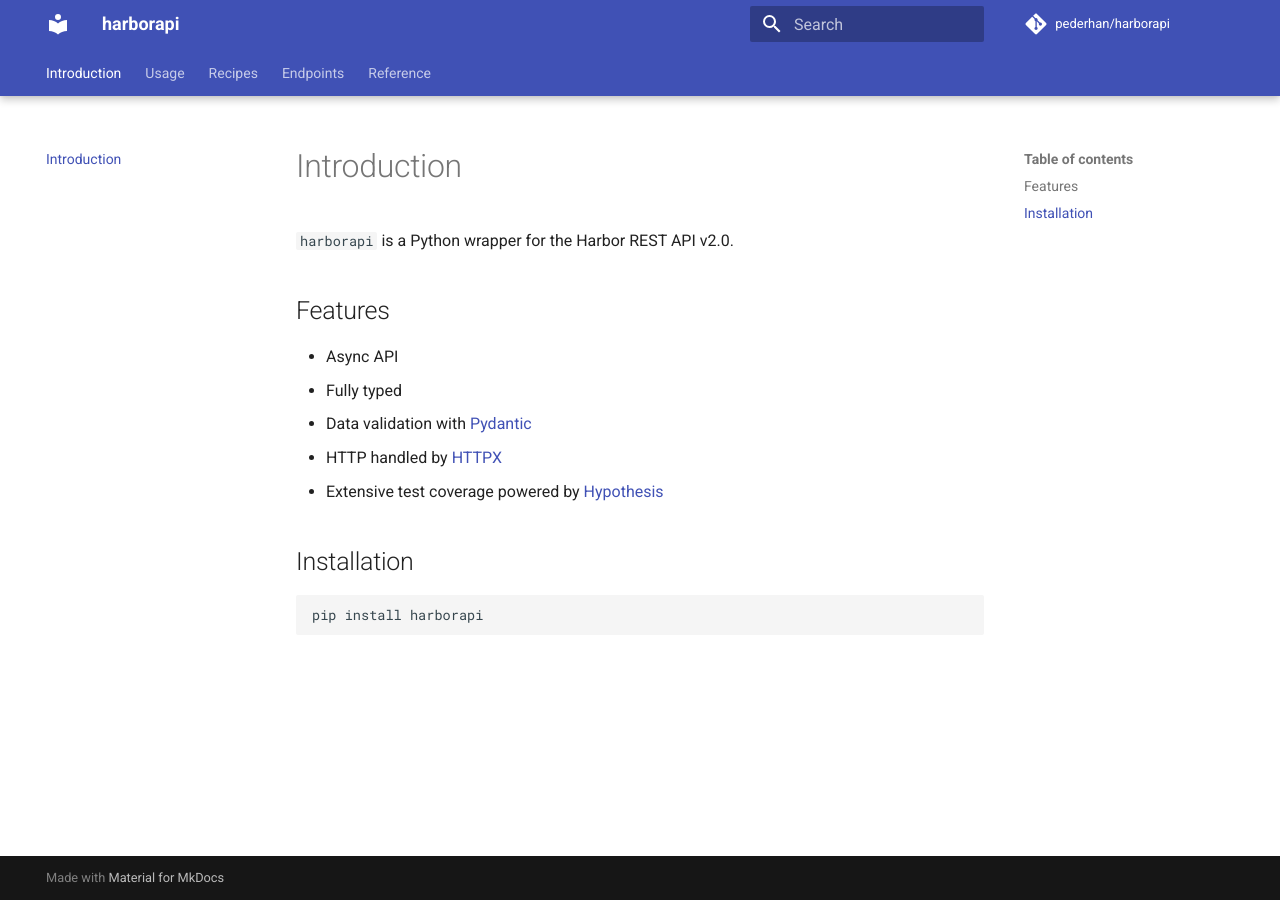
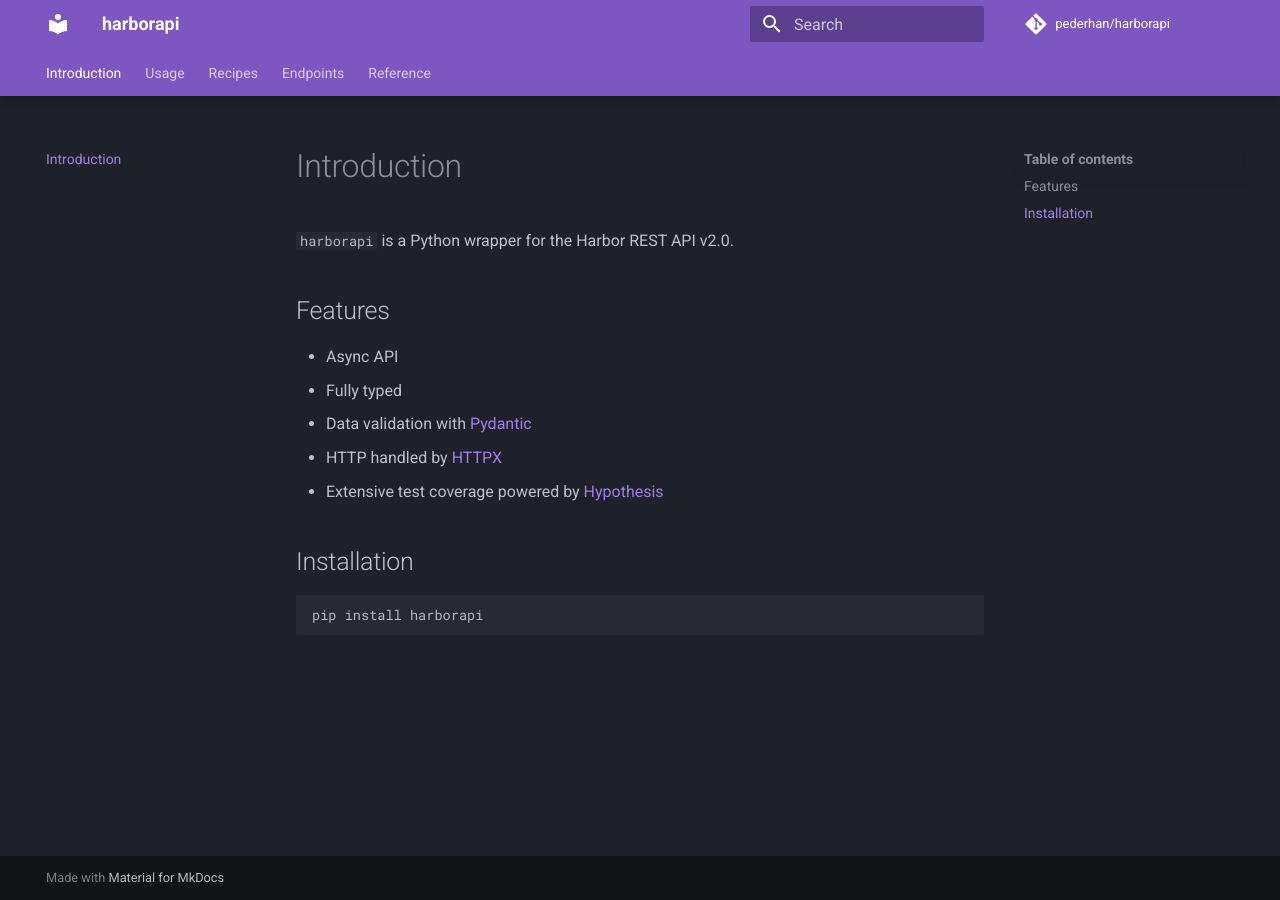
Before and after one commit to unioslo/harborapi, an MkDocs documentation site: the page built from docs/index.md, in a window 1280 px wide. Built offline with MkDocs 1.6.1 and Material for MkDocs 9.7.7, drawn with Linux system fonts in a browser that asks for light colours; comment, search, counter and statistics services are not loaded.

Commit message:
Docs: change theme + dark mode

```diff
--- a/mkdocs.yml
+++ b/mkdocs.yml
@@ -6,6 +6,10 @@ edit_uri: edit/main/docs/
 
 theme:
   name: "material"
+  palette:
+    scheme: slate
+    primary: deep purple
+    accent: orange
   language: en
   features:
     - navigation.tabs
```
